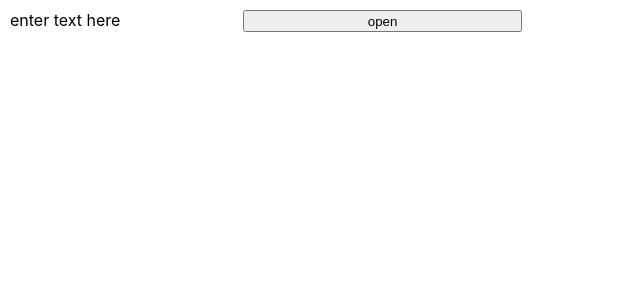
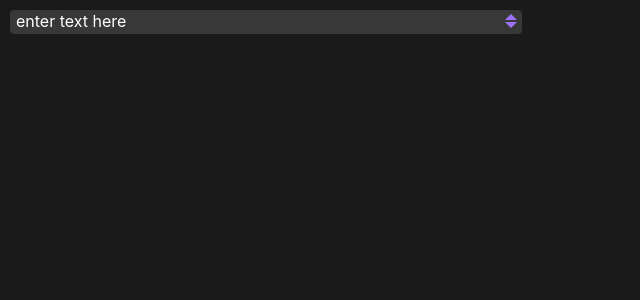
Before and after one commit to quantalytix/react-dropdownbox, a React (Create React App) app: page / in a window 1280 px wide. Shown: the top 300 px of the page, without its empty margins (0-640 px from the left). Built offline with nearby package versions, Linux system fonts and the light colour scheme.

Commit message:
styled input box, dropdown arrows, input box container divs

```diff
--- a/src/App.jsx
+++ b/src/App.jsx
@@ -31,7 +31,7 @@ class App extends Component {
     ]
 
     return (
-      <div className="App">
+      <div className="App" style={{ height: '100vh', background: '#1A1A1A'}}>
         <ReactDropdown data={sampleList} />
       </div>
     );
--- a/src/dropdown/ReactDropdown.jsx
+++ b/src/dropdown/ReactDropdown.jsx
@@ -86,7 +86,11 @@ export default class ReactDropdown extends Component {
     return (
       <div className="react-dropdown" onFocus={this.handleOnFocus} onChange={this.handleOnChange} onKeyDown={this.handleOnKeyDown} >
         <div className="search">
-          <Textbox className="search-box" value={this.state.textInput} /><button tabIndex="-1" className="search-dd">open</button>
+          <Textbox className="search-box" value={this.state.textInput} />
+          <div tabIndex="-1" className="search-dd">
+            <span className='arrow-up'></span>
+            <span className='arrow-down'></span>
+          </div>
         </div>
         {dropdown}
       </div>
--- a/src/dropdown/Textbox.jsx
+++ b/src/dropdown/Textbox.jsx
@@ -47,6 +47,7 @@ export default class Textbox extends Component {
     }
 
     let inputStyle = {
+      width: '100%',
       position: 'absolute',
       zIndex: (this.state.focused) ? 1 : 0,
       opacity: (this.state.focused) ? 1 : 0,
@@ -59,9 +60,9 @@ export default class Textbox extends Component {
 
     return (
       <div id="container" style={containerStyle} className={this.props.className} tabIndex={this.props.tabIndex} onFocus={this.handleOnFocus} >
-        <div style={itemStyle}>{this.props.value}</div>
+        <div className='result-div' style={itemStyle}>{this.props.value}</div>
         <div style={inputStyle}>
-          <input ref={this.textInput} value={this.props.value} onChange={this.handleChange} onBlur={this.handleOnBlur} tabIndex="0" />
+          <input className='input-box' ref={this.textInput} value={this.props.value} onChange={this.handleChange} onBlur={this.handleOnBlur} tabIndex="0" />
         </div>
       </div>
     );
--- a/src/dropdown/react-dropdown2.scss
+++ b/src/dropdown/react-dropdown2.scss
@@ -1,8 +1,11 @@
+$dropdown-color: #383838;
+
 .react-dropdown {
   position: relative;
   display: inline-block;
   width: 40%;
   margin: 10px;
+  box-sizing: border-box;
 
   .dropdown-container {
     height: 200px;
@@ -12,7 +15,6 @@
     overflow-y: scroll;
     overflow-x: auto;
     resize: vertical;
-    // background-color: gray;
     width: 100%;
     padding-left: 4px;
     padding-right: 0px;
@@ -31,13 +33,54 @@
   }
 
   .search {
-    display: grid;
-    grid-template-columns: auto auto;
+    display: flex;
+    justify-content: space-between;
+    border: 1px solid $dropdown-color;
+    border-radius: 4px;
   }
-  .search-box{
-    grid-column-start: 1;
+  .search-box {
+    width: 100%;
+    box-sizing: border-box;
+    background: $dropdown-color;
+    color: #FFFFFF;
+    .result-div {
+      padding-left: 5px;
+    }
+    .input-box {
+      width: 100%;
+      box-sizing: border-box;
+      background: transparent;
+      color: #FFFFFF;
+      font-size: inherit;
+      border: none;
+      padding-left: 5px;
+      &:focus {
+        outline: none;
+      }
+    }
   }
   .search-dd {
-    grid-column-start: 2;
+    position: absolute;
+    right: 0;
+    z-index: 1;
+    display: flex;
+    flex-direction: column;
+    top: 4px;
+    margin-right: 5px;
+    .arrow-up {
+      width: 0;
+      height: 0;
+      border-left: 6px solid transparent;
+      border-right: 6px solid transparent;
+      border-bottom: 6px solid #a072fc;
+      margin-bottom: 2px;
+    }
+    .arrow-down {
+      width: 0;
+      height: 0;
+      border-left: 6px solid transparent;
+      border-right: 6px solid transparent;
+      border-top: 6px solid #a072fc;
+    }
   }
 }
```
